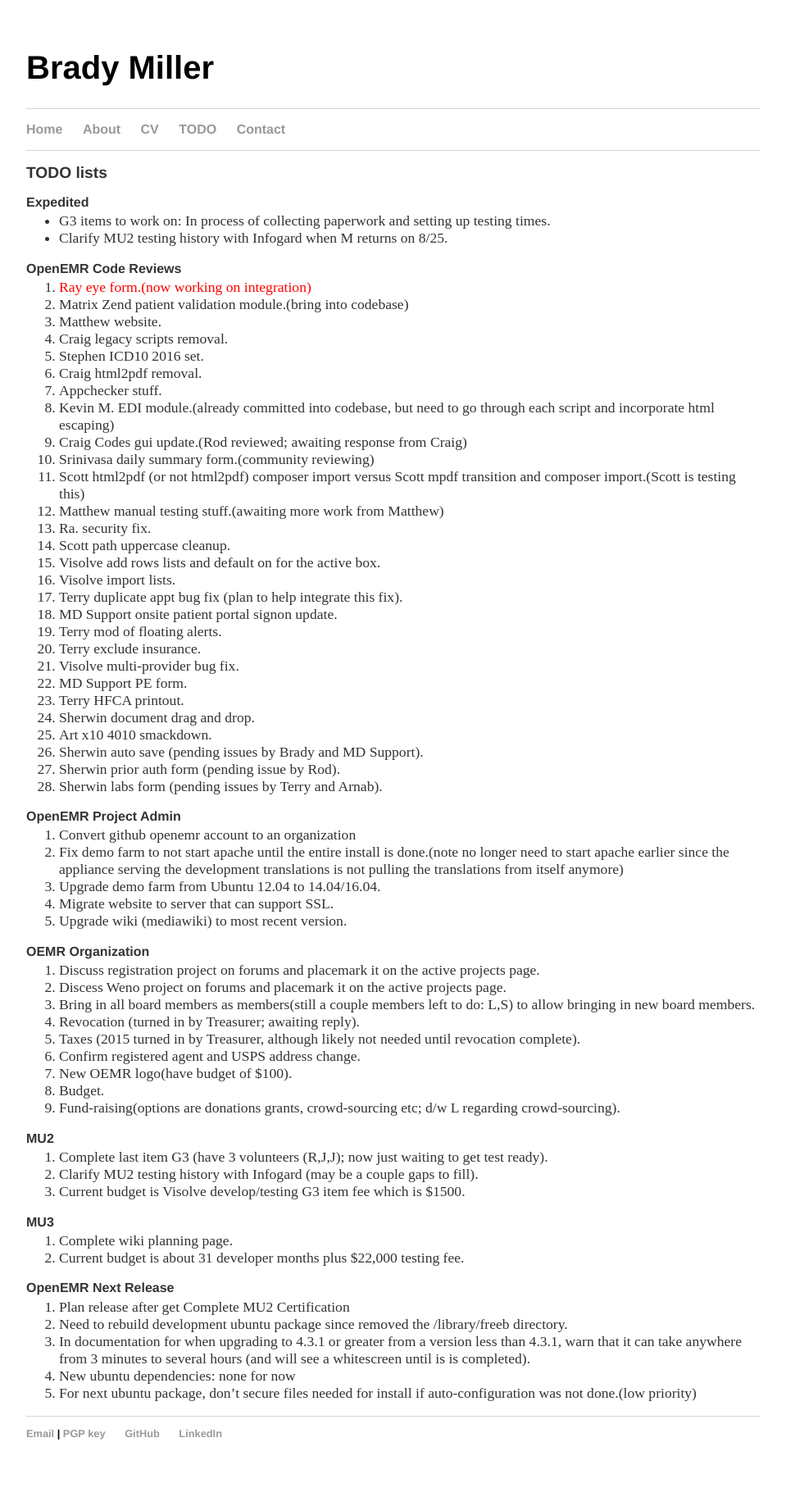
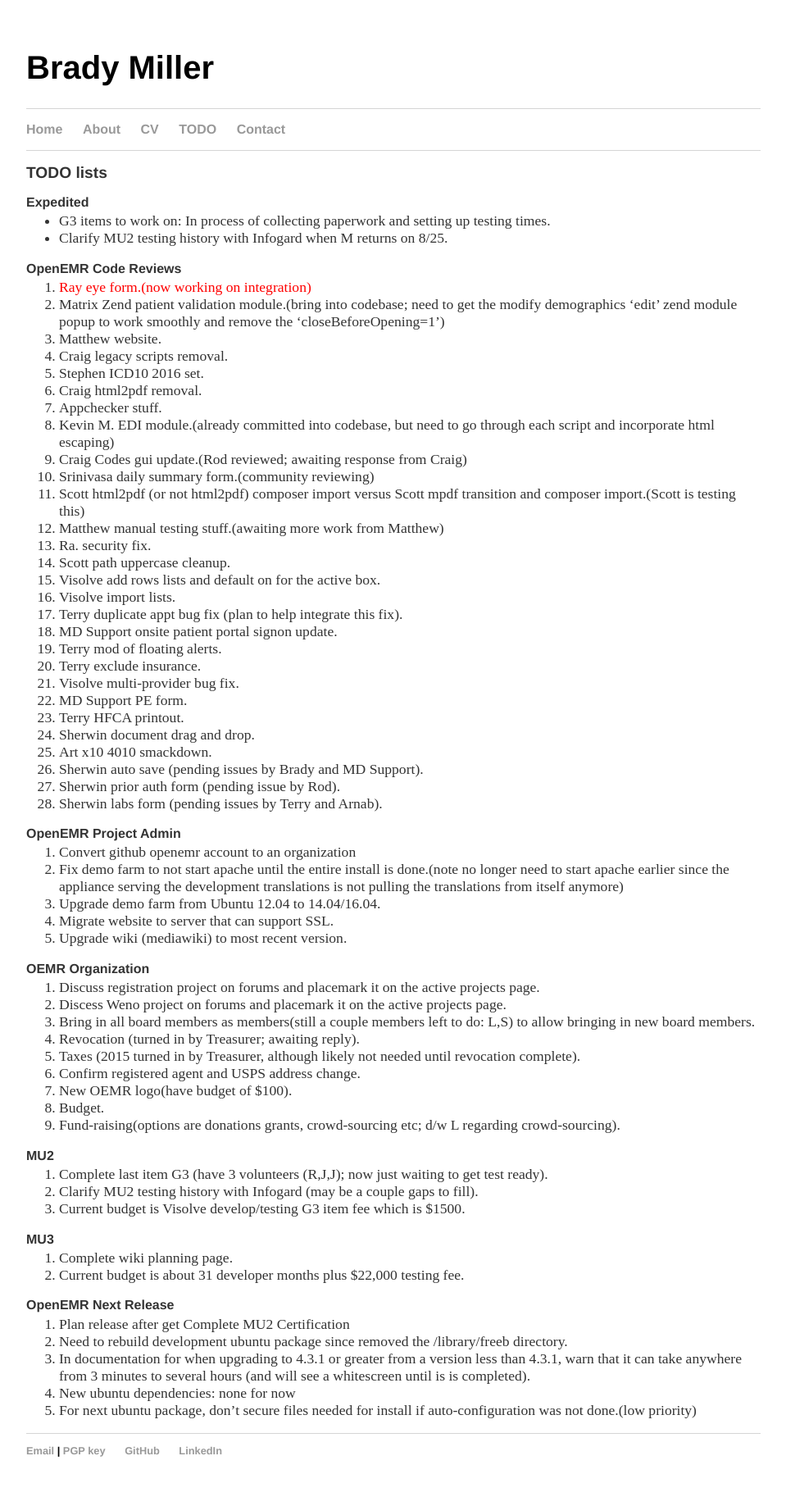
Before and after one commit to bradymiller/bradymiller.github.io, a Jekyll site: the page built from todo/index.md, in a window 1280 px wide. Shown: the whole page at 82% size, without its empty margins (160-1119 px from the left). Built offline with Jekyll 4.4.1, drawn with Linux system fonts in a browser that asks for light colours; before the commit the page ends 1816 px from its top, so only the background shows below that.

Commit message:
Update todo list

```diff
--- a/todo/index.md
+++ b/todo/index.md
@@ -9,7 +9,7 @@
 
 ### OpenEMR Code Reviews
 1. <span style="color: red">Ray eye form.(now working on integration)</span>
-1. Matrix Zend patient validation module.(bring into codebase)
+1. Matrix Zend patient validation module.(bring into codebase; need to get the modify demographics 'edit' zend module popup to work smoothly and remove the 'closeBeforeOpening=1')
 1. Matthew website.
 1. Craig legacy scripts removal.
 1. Stephen ICD10 2016 set.
```
